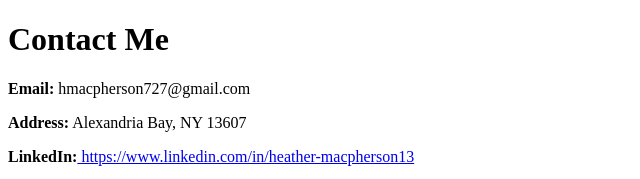
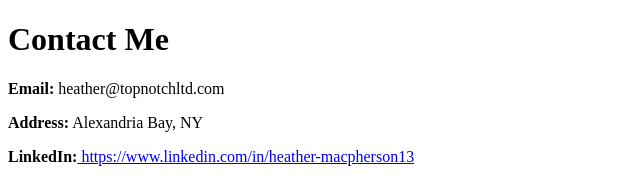
Before and after one commit to heathertn/cv, a plain HTML site: page contact.html in a window 1280 px wide. Shown: the top 179 px of the page, 0-640 px from the left. Drawn offline with Linux system fonts and the light colour scheme.

Commit message:
Update contact.html
email update

```diff
--- a/contact.html
+++ b/contact.html
@@ -6,8 +6,8 @@
   </head>
   <body>
     <h1>Contact Me</h1>
-    <p><strong>Email:</strong> hmacpherson727@gmail.com</p>
-    <p><strong>Address:</strong> Alexandria Bay, NY 13607</p>
+    <p><strong>Email:</strong> heather@topnotchltd.com</p>
+    <p><strong>Address:</strong> Alexandria Bay, NY</p>
     <p><strong>LinkedIn:</strong><a href = "https://www.linkedin.com/in/heather-macpherson13" target = "_blank">
         https://www.linkedin.com/in/heather-macpherson13</a></p>
     <form enctype="text/plain" action="mailto:heather@topnotchltd.com" method="post">
```
